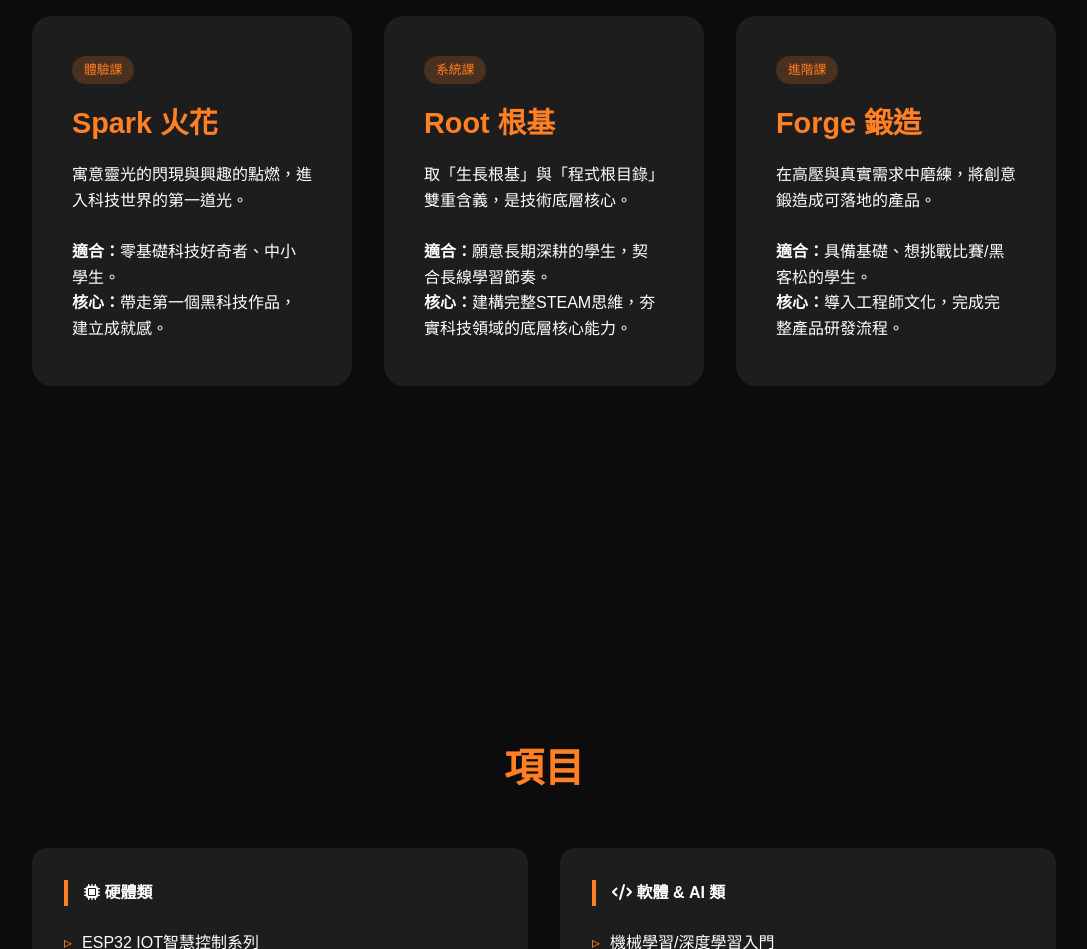
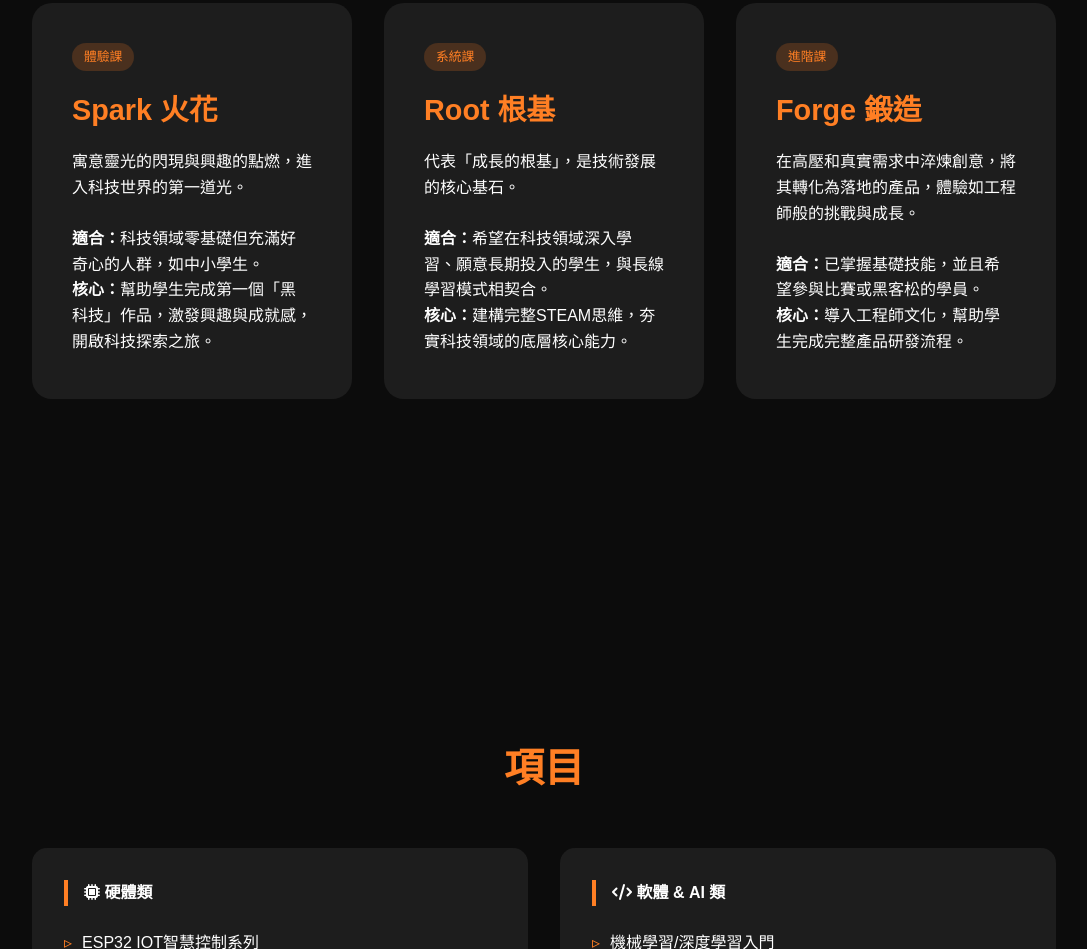
Before and after one commit to lululab-steam/LuluLab_Web, a plain HTML site: page index.html in a window 1280 px wide. Shown: the part 1895-2844 px from the top of the page, without its empty margins (96-1183 px from the left). Drawn offline with nearby package versions, Linux system fonts and the light colour scheme.

Commit message:
rewrite the module content

```diff
--- a/index.html
+++ b/index.html
@@ -62,24 +62,24 @@
                 <h3>Spark 火花</h3>
                 <p>寓意靈光的閃現與興趣的點燃，進入科技世界的第一道光。</p>
                 <br>
-                <p><strong>適合：</strong>零基礎科技好奇者、中小學生。</p>
-                <p><strong>核心：</strong>帶走第一個黑科技作品，建立成就感。</p>
+                <p><strong>適合：</strong>科技領域零基礎但充滿好奇心的人群，如中小學生。</p>
+                <p><strong>核心：</strong>幫助學生完成第一個「黑科技」作品，激發興趣與成就感，開啟科技探索之旅。</p>
             </div>
             <div class="curriculum-card">
                 <span class="tag">系統課</span>
                 <h3>Root 根基</h3>
-                <p>取「生長根基」與「程式根目錄」雙重含義，是技術底層核心。</p>
+                <p>代表「成長的根基」，是技術發展的核心基石。</p>
                 <br>
-                <p><strong>適合：</strong>願意長期深耕的學生，契合長線學習節奏。</p>
+                <p><strong>適合：</strong>希望在科技領域深入學習、願意長期投入的學生，與長線學習模式相契合。</p>
                 <p><strong>核心：</strong>建構完整STEAM思維，夯實科技領域的底層核心能力。</p>
             </div>
             <div class="curriculum-card">
                 <span class="tag">進階課</span>
                 <h3>Forge 鍛造</h3>
-                <p>在高壓與真實需求中磨練，將創意鍛造成可落地的產品。</p>
+                <p>在高壓和真實需求中淬煉創意，將其轉化為落地的產品，體驗如工程師般的挑戰與成長。</p>
                 <br>
-                <p><strong>適合：</strong>具備基礎、想挑戰比賽/黑客松的學生。</p>
-                <p><strong>核心：</strong>導入工程師文化，完成完整產品研發流程。</p>
+                <p><strong>適合：</strong>已掌握基礎技能，並且希望參與比賽或黑客松的學員。</p>
+                <p><strong>核心：</strong>導入工程師文化，幫助學生完成完整產品研發流程。</p>
             </div>
         </div>
     </section>
```
